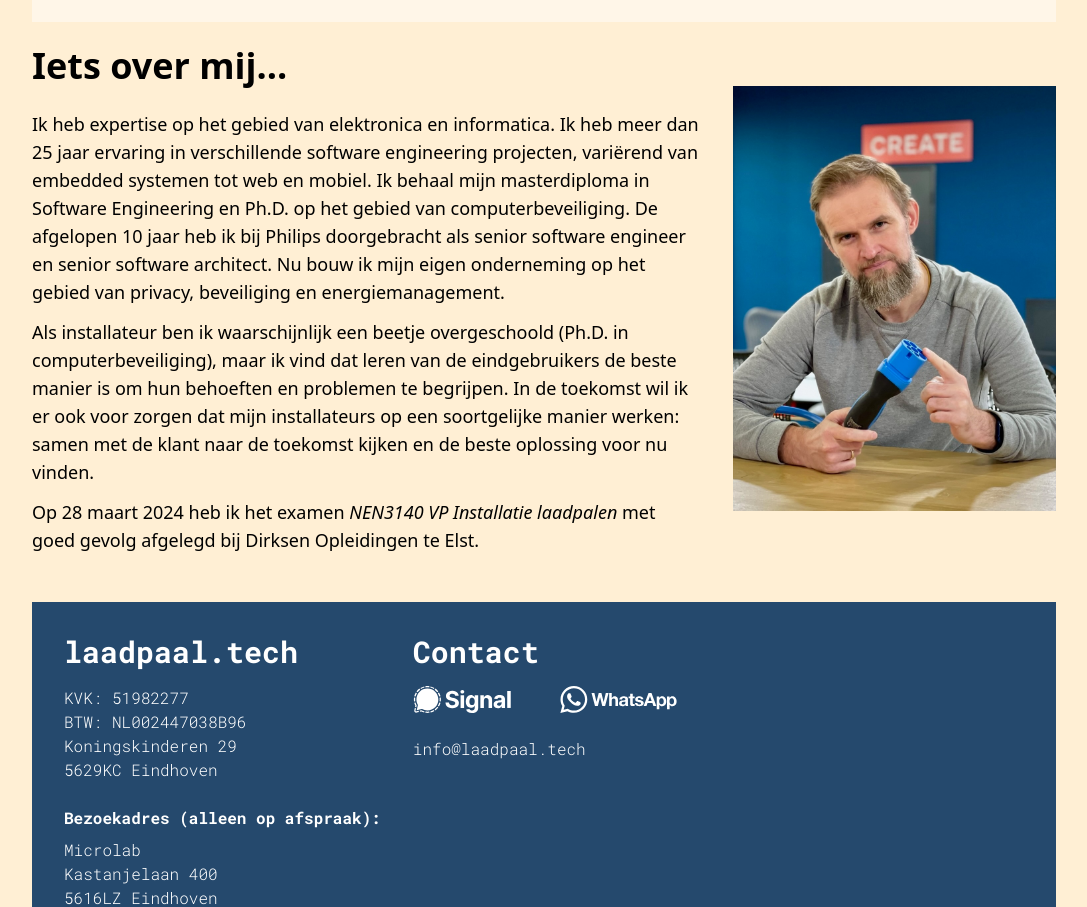
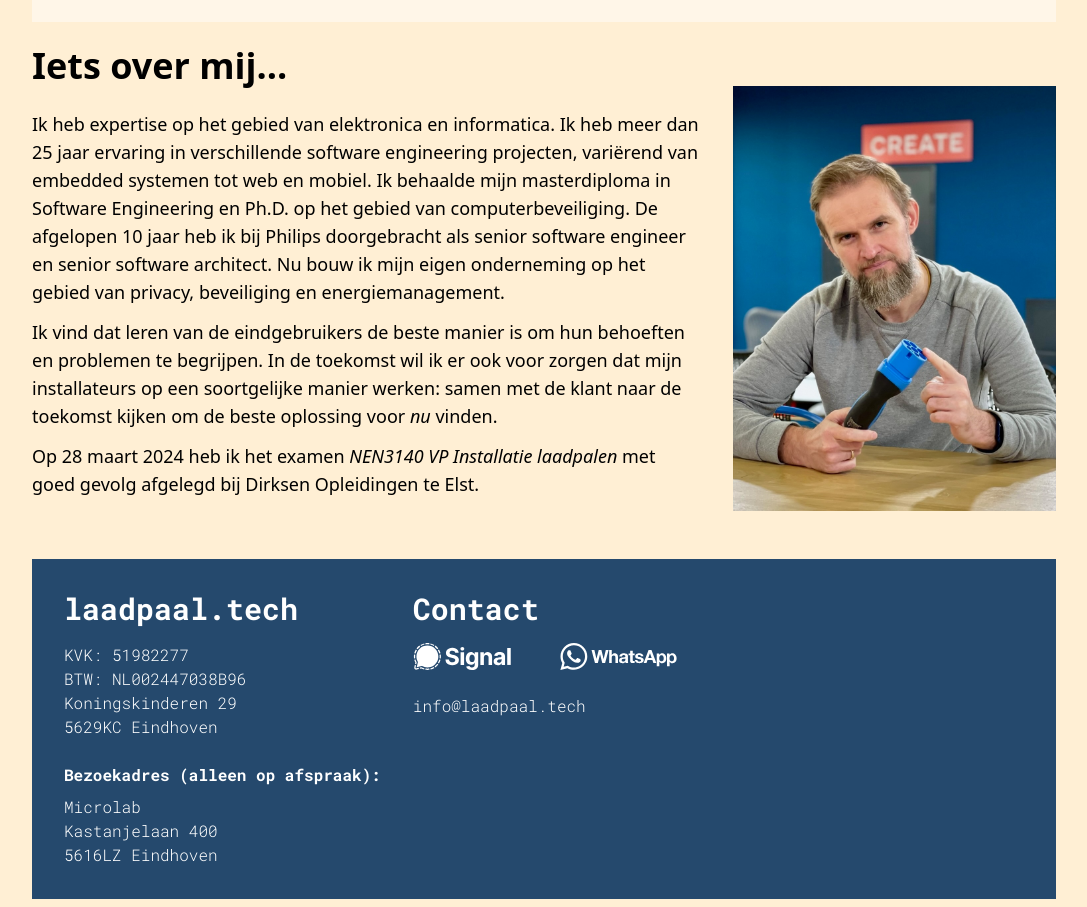
Before and after one commit to laadpaal-tech/homepage, a React (Vite) app: page / in a window 1280 px wide. Shown: the part 6451-7358 px from the top of the page, without its empty margins (96-1183 px from the left). Built offline with nearby package versions, Linux system fonts and the light colour scheme.

Commit message:
corrects text in <<AboutMe>>

```diff
--- a/src/components/AboutMe.tsx
+++ b/src/components/AboutMe.tsx
@@ -10,19 +10,18 @@ const AboutMe = () => (
           Ik heb expertise op het gebied van elektronica en informatica. Ik heb
           meer dan 25 jaar ervaring in verschillende software engineering
           projecten, variërend van embedded systemen tot web en mobiel. Ik
-          behaal mijn masterdiploma in Software Engineering en Ph.D. op het
+          behaalde mijn masterdiploma in Software Engineering en Ph.D. op het
           gebied van computerbeveiliging. De afgelopen 10 jaar heb ik bij
           Philips doorgebracht als senior software engineer en senior software
           architect. Nu bouw ik mijn eigen onderneming op het gebied van
           privacy, beveiliging en energiemanagement.
         </p>
         <p className='mt-3'>
-          Als installateur ben ik waarschijnlijk een beetje overgeschoold (Ph.D.
-          in computerbeveiliging), maar ik vind dat leren van de eindgebruikers
-          de beste manier is om hun behoeften en problemen te begrijpen. In de
-          toekomst wil ik er ook voor zorgen dat mijn installateurs op een
-          soortgelijke manier werken: samen met de klant naar de toekomst kijken
-          en de beste oplossing voor nu vinden.
+          Ik vind dat leren van de eindgebruikers de beste manier is om hun
+          behoeften en problemen te begrijpen. In de toekomst wil ik er ook voor
+          zorgen dat mijn installateurs op een soortgelijke manier werken: samen
+          met de klant naar de toekomst kijken om de beste oplossing voor{' '}
+          <i>nu</i> vinden.
         </p>
         <p className='mt-3'>
           Op 28 maart 2024 heb ik het examen{' '}
```
